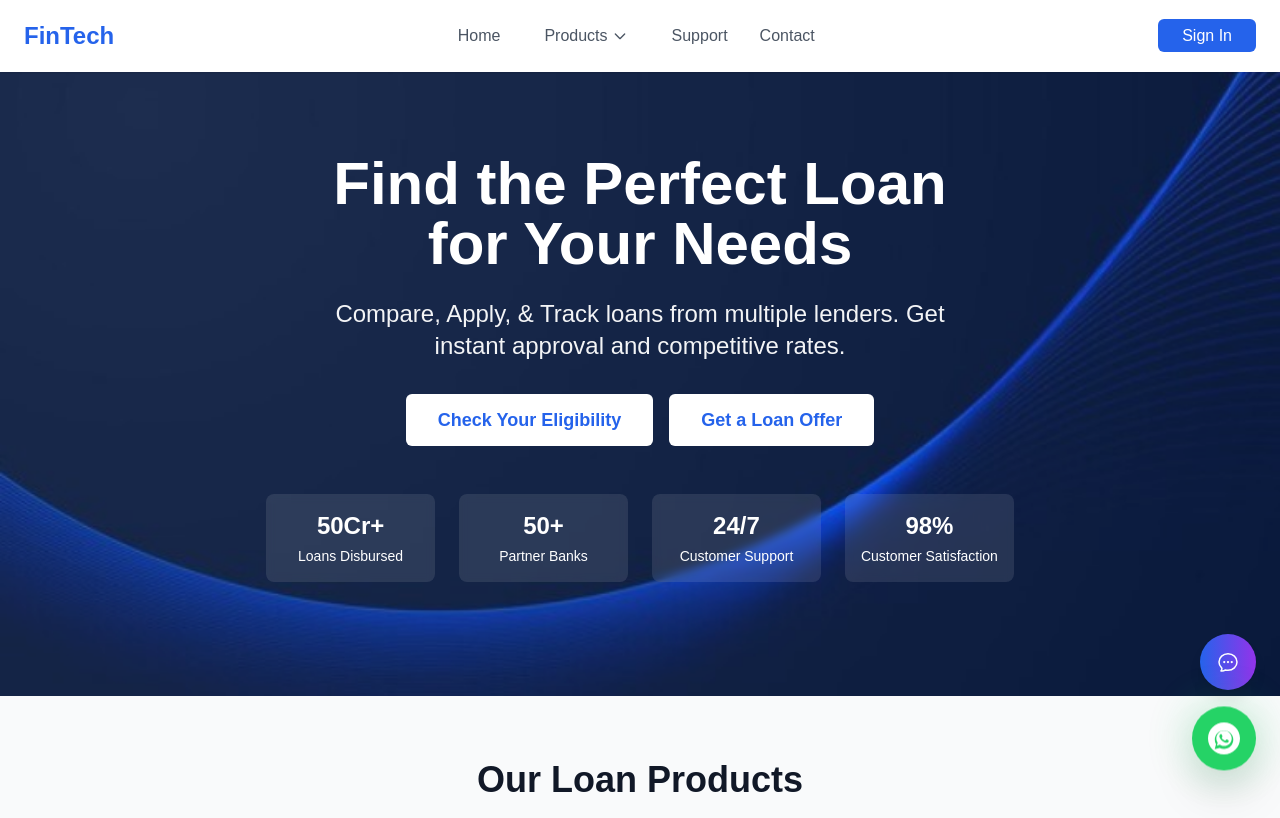
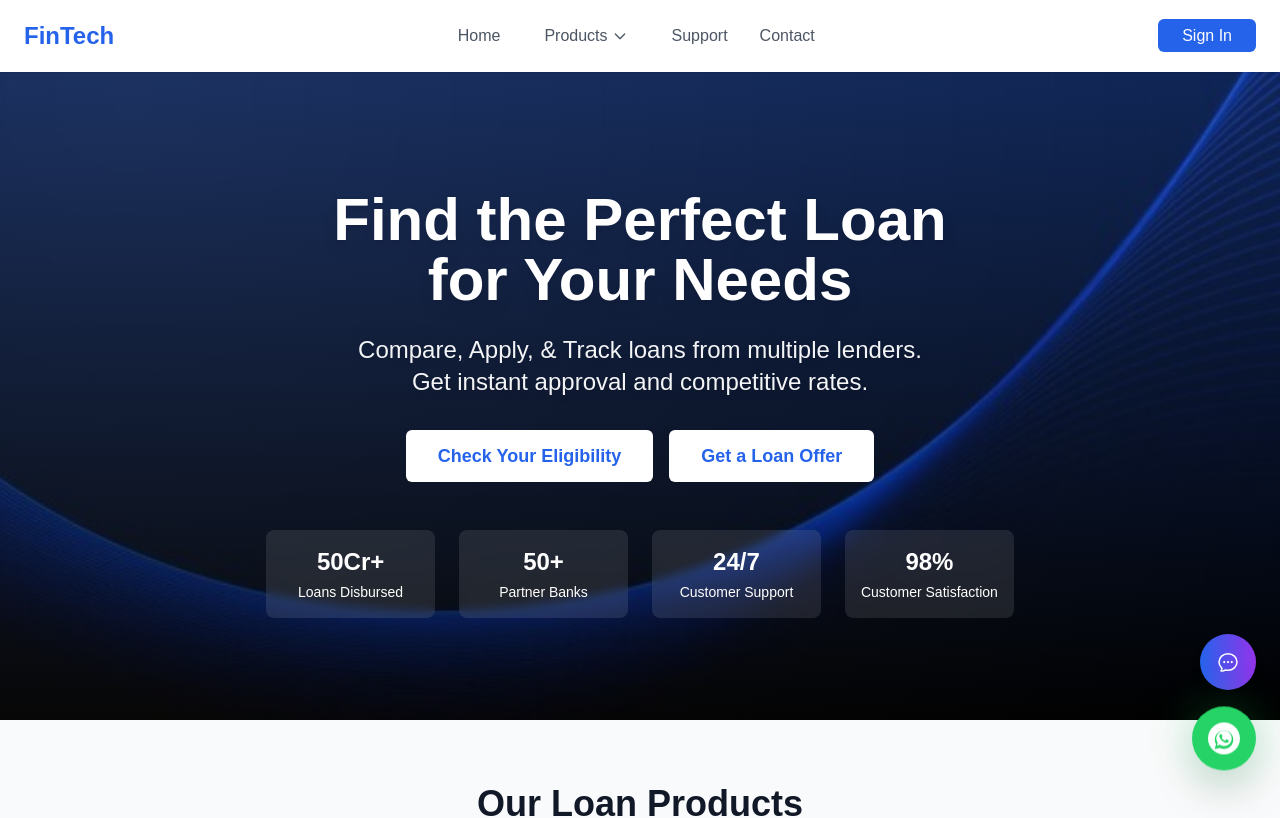
Before and after one commit to Lotlite/lotelite_fintech, a Next.js app: page / in a window 1280 px wide. Shown: the top 818 px of the page. Built offline with nearby package versions, Linux system fonts and the light colour scheme.

Commit message:
loan-offer page updated

```diff
--- a/src/app/loan-application/page.tsx
+++ b/src/app/loan-application/page.tsx
@@ -112,7 +112,7 @@ const LoanApplicationPage = () => {
                                 <div className="grid grid-cols-2 gap-4">
                                     <div>
                                         <p className="text-sm text-gray-600">Interest Rate</p>
-                                        <p className="text-lg font-semibold text-blue-600">Starting from 9%</p>
+                                        <p className="text-lg font-semibold text-blue-600">Starting from 9.0%</p>
                                     </div>
                                     <div>
                                         <p className="text-sm text-gray-600">Processing Time</p>
--- a/src/app/loan-offer/page.tsx
+++ b/src/app/loan-offer/page.tsx
@@ -2,6 +2,7 @@
 
 import { useRouter } from "next/navigation";
 import { useState } from "react";
+import { motion } from "framer-motion";
 
 export default function LoanOfferForm() {
   const router = useRouter();
@@ -9,7 +10,7 @@ export default function LoanOfferForm() {
     name: "",
     email: "",
     amount: "",
-    purpose: ""
+    purpose: "",
   });
 
   const handleChange = (e: any) => {
@@ -18,23 +19,77 @@ export default function LoanOfferForm() {
 
   const handleSubmit = (e: any) => {
     e.preventDefault();
-    router.push('/loan-offer/result');
+    router.push("/loan-offer/result");
   };
 
   return (
-    <div className="text-gray-600 flex flex-col items-center justify-center min-h-screen">
-      <h2 className="text-2xl font-semibold mb-6">Loan Offer Form</h2>
-      <form onSubmit={handleSubmit} className="flex flex-col gap-4 w-80">
-        <input name="name" placeholder="Name" onChange={handleChange} required className="border p-2" />
-        <input name="email" placeholder="Email" onChange={handleChange} required className="border p-2" />
-        <input name="amount" placeholder="Loan Amount" onChange={handleChange} required className="border p-2" />
-        <input name="purpose" placeholder="Loan Purpose" onChange={handleChange} required className="border p-2" />
-        <button type="submit"
-        onClick={() => router.push('/result')}
-        className="bg-green-600 text-white py-2 rounded hover:bg-green-700">
-          Submit
-        </button>
-      </form>
+    <div className="min-h-screen flex items-center justify-center bg-gray-100 px-4">
+      <div className="max-w-6xl w-full grid grid-cols-1 md:grid-cols-2 gap-10 items-center">
+
+        {/* Form Section */}
+        <motion.div
+          initial={{ x: -100, opacity: 0 }}
+          animate={{ x: 0, opacity: 1 }}
+          transition={{ duration: 0.8 }}
+          className="bg-white p-10 rounded-2xl shadow-lg"
+        >
+          <h2 className="text-3xl font-bold text-blue-700 mb-6 text-center">
+            Get Your Loan Offer
+          </h2>
+
+          <form onSubmit={handleSubmit} className="flex flex-col gap-5">
+            <input
+              name="name"
+              placeholder="Your Name"
+              onChange={handleChange}
+              required
+              className="border p-3 rounded focus:outline-none focus:ring-2 focus:ring-blue-500"
+            />
+            <input
+              name="email"
+              placeholder="Your Email"
+              onChange={handleChange}
+              required
+              className="border p-3 rounded focus:outline-none focus:ring-2 focus:ring-blue-500"
+            />
+            <input
+              name="amount"
+              placeholder="Loan Amount"
+              onChange={handleChange}
+              required
+              className="border p-3 rounded focus:outline-none focus:ring-2 focus:ring-blue-500"
+            />
+            <input
+              name="purpose"
+              placeholder="Loan Purpose"
+              onChange={handleChange}
+              required
+              className="border p-3 rounded focus:outline-none focus:ring-2 focus:ring-blue-500"
+            />
+
+            <button
+              type="submit"
+              className="bg-blue-600 text-white py-3 rounded-xl hover:bg-blue-700 transition duration-300"
+            >
+              Submit
+            </button>
+          </form>
+        </motion.div>
+
+        {/* Image Section */}
+        <motion.div
+          initial={{ x: 100, opacity: 0 }}
+          animate={{ x: 0, opacity: 1 }}
+          transition={{ duration: 0.8 }}
+          className="flex justify-center"
+        >
+          <img
+            src="/images/loan-offer.jpg"
+            alt="Loan Image"
+            className="rounded-2xl shadow-lg w-full object-cover"
+          />
+        </motion.div>
+      </div>
     </div>
   );
 }
--- a/src/app/page.tsx
+++ b/src/app/page.tsx
@@ -1,8 +1,8 @@
 'use client';
 
-import { motion, useAnimation } from 'framer-motion'
+import { motion} from 'framer-motion'
 import { useEffect, useState } from "react";
-import Link from 'next/link';
+import { useRouter } from 'next/navigation';
 
 import Navbar from '../components/Navbar'
 import LoanServices from '../components/LoanServices'
@@ -11,6 +11,7 @@ import PartnerBanks from '../components/PartnerBanks'
 
 import ApplicationProcess from '../components/ApplicationProcess'
 import ContactUs from '../components/ContactUs'
+
 import ContactFooter from '@/components/ContactFooter';
 
 import FAQ from '../components/FAQ'
@@ -25,18 +26,22 @@ const stats = [
 ];
 
 export default function Home() {
+  const router = useRouter();
+  const [mounted, setMounted] = useState(false);
   const [isFormOpen, setIsFormOpen] = useState(false);
-
-  const [animatedValues, setAnimatedValues] = useState(
-    stats.map(() => 0) // Initialize all numbers to 0
-  );
+  const [animatedValues, setAnimatedValues] = useState(stats.map(() => 0));
 
   useEffect(() => {
+    setMounted(true);
+  }, []);
+
+  useEffect(() => {
+    if (mounted) {
       stats.forEach((stat, index) => {
         let start = 0;
         const end = stat.value;
-      const duration = 1000; // 2 seconds
-      const incrementTime = 30; // Update every 30ms
+        const duration = 1000;
+        const incrementTime = 30;
         const steps = duration / incrementTime;
         const increment = end / steps;
 
@@ -53,32 +58,59 @@ export default function Home() {
             clearInterval(timer);
           }
         }, incrementTime);
+
+        return () => clearInterval(timer);
       });
-  }, []);
+    }
+  }, [mounted]);
 
+  if (!mounted) {
     return (
       <UserExperience>
         <div className="min-h-screen bg-white">
           <Navbar />
           <main className="pt-0 mt-20">
-
-
-          {/* Hero Section */}
-          <motion.div
-            initial={{ opacity: 0, y: 20 }}
-            animate={{ opacity: 1, y: 0 }}
-            transition={{ duration: 0.8 }}
-            className="relative text-white h-[85vh] flex items-center justify-center bg-cover bg-center bg-no-repeat "
+            {/* Initial static render */}
+            <div className="relative text-white h-[85vh] flex items-center justify-center bg-cover bg-center bg-no-repeat"
               style={{
                 backgroundImage: "url('/images/hero-bg.jpg')",
                 backgroundSize: "cover",
                 backgroundPosition: "center",
                 backgroundRepeat: "no-repeat",
                 marginTop: "-64px"
+              }}>
+              <div className="absolute inset-0 bg-blue-600 bg-opacity-25"></div>
+              <div className="relative max-w-7xl mx-auto text-center px-4">
+                {/* Static content */}
+              </div>
+            </div>
+          </main>
+        </div>
+      </UserExperience>
+    );
+  }
+
+  return (
+    <UserExperience>
+      <div className="min-h-screen bg-white">
+        <Navbar />
+        <main className="pt-0 mt-16">
+          {/* Hero Section */}
+          <motion.div
+            initial={{ opacity: 0, y: 20 }}
+            animate={{ opacity: 1, y: 0 }}
+            transition={{ duration: 0.8 }}
+            className="relative text-white h-[92vh] flex items-center justify-center bg-cover bg-center bg-no-repeat"
+            style={{
+              backgroundImage: "url('/images/hero-bg.jpg')",
+              backgroundSize: "cover",
+              backgroundPosition: "center",
+              backgroundRepeat: "no-repeat",
+              marginTop: "-5rem"
             }}
           >
-            <div className="absolute inset-0 bg-blue-600 bg-opacity-25"></div>
-            <div className="relative max-w-7xl mx-auto text-center px-4">
+            <div className="absolute inset-0 bg-gradient-to-b from-blue-600/40 to-black/50"></div>
+            <div className="relative max-w-7xl mx-auto text-center px-4 mt-20">
               <motion.div
                 initial={{ opacity: 0, y: 20 }}
                 animate={{ opacity: 1, y: 0 }}
@@ -92,7 +124,7 @@ export default function Home() {
                 initial={{ opacity: 0, y: 20 }}
                 animate={{ opacity: 1, y: 0 }}
                 transition={{ delay: 0.4, duration: 0.8 }}
-                className="text-5xl md:text-6xl font-bold mb-6 leading-tight"
+                className="text-5xl md:text-6xl font-bold mb-6 leading-tight text-white drop-shadow-lg"
               >
                 Find the Perfect Loan<br /> for Your Needs
               </motion.h1>
@@ -101,9 +133,9 @@ export default function Home() {
                 initial={{ opacity: 0, y: 20 }}
                 animate={{ opacity: 1, y: 0 }}
                 transition={{ delay: 0.6, duration: 0.8 }}
-                className="text-xl md:text-2xl mb-8 text-gray-100 max-w-2xl mx-auto"
+                className="text-xl md:text-2xl mb-8 text-gray-100 max-w-2xl mx-auto drop-shadow-md"
               >
-                Compare, Apply, & Track loans from multiple lenders. Get instant approval and competitive rates.
+                Compare, Apply, & Track loans from multiple lenders.<br /> Get instant approval and competitive rates.
               </motion.p>
 
               <motion.div
@@ -114,17 +146,17 @@ export default function Home() {
               >
                <button
                   className="bg-white text-blue-600 px-8 py-3 text-lg rounded-md font-semibold hover:bg-gray-100 transition duration-300 transform hover:scale-105 hover:shadow-lg"
-                  onClick={() => setIsFormOpen(true)}
+                  onClick={() => setIsFormOpen(true)} // Open form on click
                 >
                   Check Your Eligibility
                 </button>
                 {isFormOpen && <EligibilityForm isOpen={isFormOpen} onClose={() => setIsFormOpen(false)} />}
 
-                <Link href="/get-loan-offer">
-                  <button className="bg-white text-blue-600 px-8 py-3 text-lg rounded-md font-semibold hover:bg-gray-100 transition duration-300 transform hover:scale-105 hover:shadow-lg">
+                <button
+                onClick={() => router.push('/loan-offer')}
+                className="bg-white text-blue-600 px-8 py-3 text-lg rounded-md font-semibold hover:bg-gray-100 transition duration-300 transform hover:scale-105 hover:shadow-lg">
                   Get a Loan Offer
                 </button>
-                </Link>
               </motion.div>
 
               {/* Trust Indicators */}
@@ -150,7 +182,6 @@ export default function Home() {
             </div>
           </motion.div>
 
-
           {/* Rest of the sections */}
           <LoanServices />
           <WhyChooseUs />
@@ -161,7 +192,6 @@ export default function Home() {
           <ContactUs />
 
         </main>
-        {/* <Footer /> */}
         <ContactFooter />
       </div>
     </UserExperience>
```
Also changed, not shown: 1 other file (tests, documents, lock files or other folders). Lines whose indentation alone changed are shown as unchanged.
